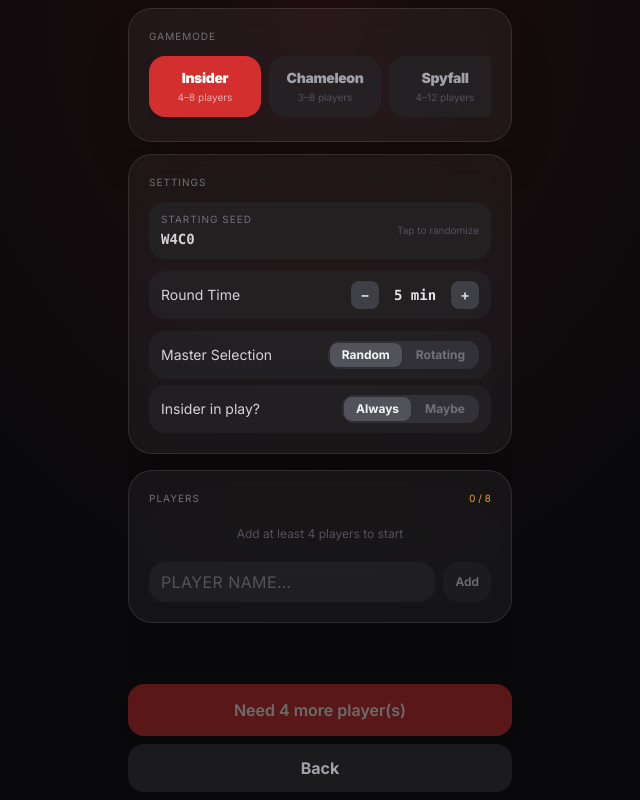
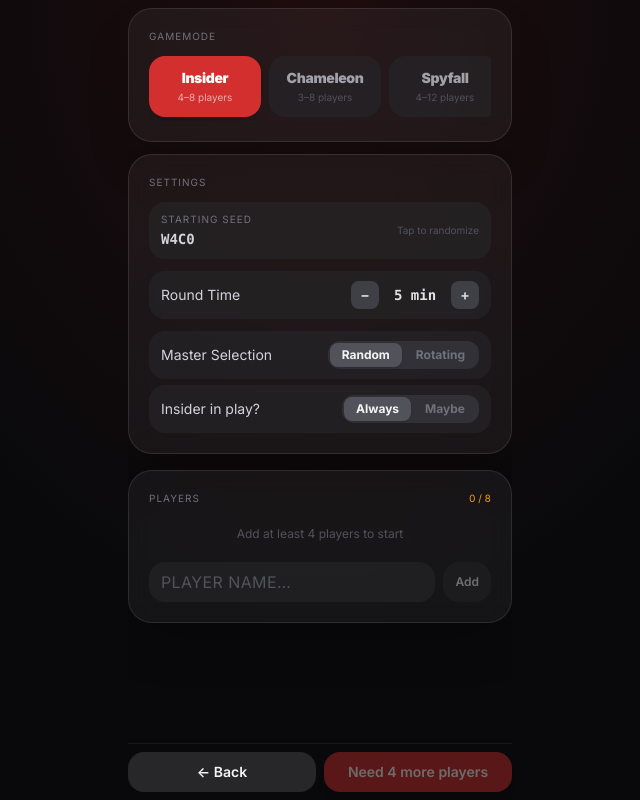
Before and after one commit to RobertVelarde/Deceptive, a React (Vite) app: page / in a window 1280 px wide. Both pictures are taken after a click on the button "Create Lobby". Shown: the whole page, without its empty margins (320-960 px from the left). Built offline with nearby package versions, Linux system fonts and the light colour scheme.

Commit message:
refactor: update layout and button styles in LobbyScreen and GamePlayScreen

```diff
--- a/src/components/GamePlayScreen.jsx
+++ b/src/components/GamePlayScreen.jsx
@@ -453,7 +453,7 @@ export function GamePlayScreen({ state, identity, onNextRound, onBackToLobby })
       </div>
 
       {/* Card only as big as the content, centered vertically */}
-      <div className="w-full max-w-sm flex flex-col gap-0 overflow-hidden flex-1 border-0 ">
+      <div className="w-full max-w-sm flex flex-col overflow-hidden flex-1">
 
         {/* Scrollable interior — relative wrapper enables the bottom-fade overlay */}
         <div className="relative flex-1 min-h-0">
@@ -559,7 +559,7 @@ export function GamePlayScreen({ state, identity, onNextRound, onBackToLobby })
         )}
 
         {/* Nav buttons — always pinned at bottom of card */}
-        <div className="pt-2 border-t border-white/5 flex gap-2">
+        <div className="pt-2 border-t border-white/5 flex gap-2 w-full max-w-sm">
           <Button variant="secondary" size="md" className="flex-1 " onClick={handleBackToLobby}>
             ← Pre-Round
           </Button>
--- a/src/components/LobbyScreen.jsx
+++ b/src/components/LobbyScreen.jsx
@@ -485,32 +485,28 @@ export function LobbyScreen({ state, onStateChange, onStart, onGoHome }) {
         </div>
       </div>
 
-
-
-
       {/* ── Fixed footer: back button ─────────────────────────────────────── */}
       {onGoHome && (
-        <div className="w-full max-w-sm pt-2 pb-2 shrink-0">
+        <div className="pt-2 border-t border-white/5 flex gap-2 w-full max-w-sm pb-2">
+          <Button
+            variant="secondary" size="md" className="flex-1 "
+            onClick={onGoHome}
+          >
+            ← Back
+          </Button>
+
           {/* Create Lobby */}
           <Button
-            size="lg"
-            className="w-full py-3 rounded-2xl text-base font-bold active:scale-95 transition-all mb-2"
+            size="md" className="flex-1"
             onClick={onStart}
             disabled={!canStart || !customTilesFilled}
           >
             {!canStart
-              ? `Need ${module.minPlayers - state.players.length} more player(s)`
+              ? `Need ${module.minPlayers - state.players.length} more player${module.minPlayers - state.players.length === 1 ? '' : 's'}`
               : !customTilesFilled
-                ? `Need ${16 - customWords.length} more tile(s)`
-                : `Create Lobby · ${calculateChecksum(state)}`}
+                ? `Need ${16 - customWords.length} more tile${16 - customWords.length === 1 ? '' : 's'}`
+                : `Create Lobby  →`}
           </Button>
-
-          <button
-            className="w-full py-3 rounded-2xl text-base font-bold bg-zinc-800/60 text-zinc-400 hover:bg-zinc-700/60 hover:text-zinc-200 active:scale-95 transition-all"
-            onClick={onGoHome}
-          >
-            Back
-          </button>
         </div>
       )}
     </div>
```
Lines whose indentation alone changed are shown as unchanged.
